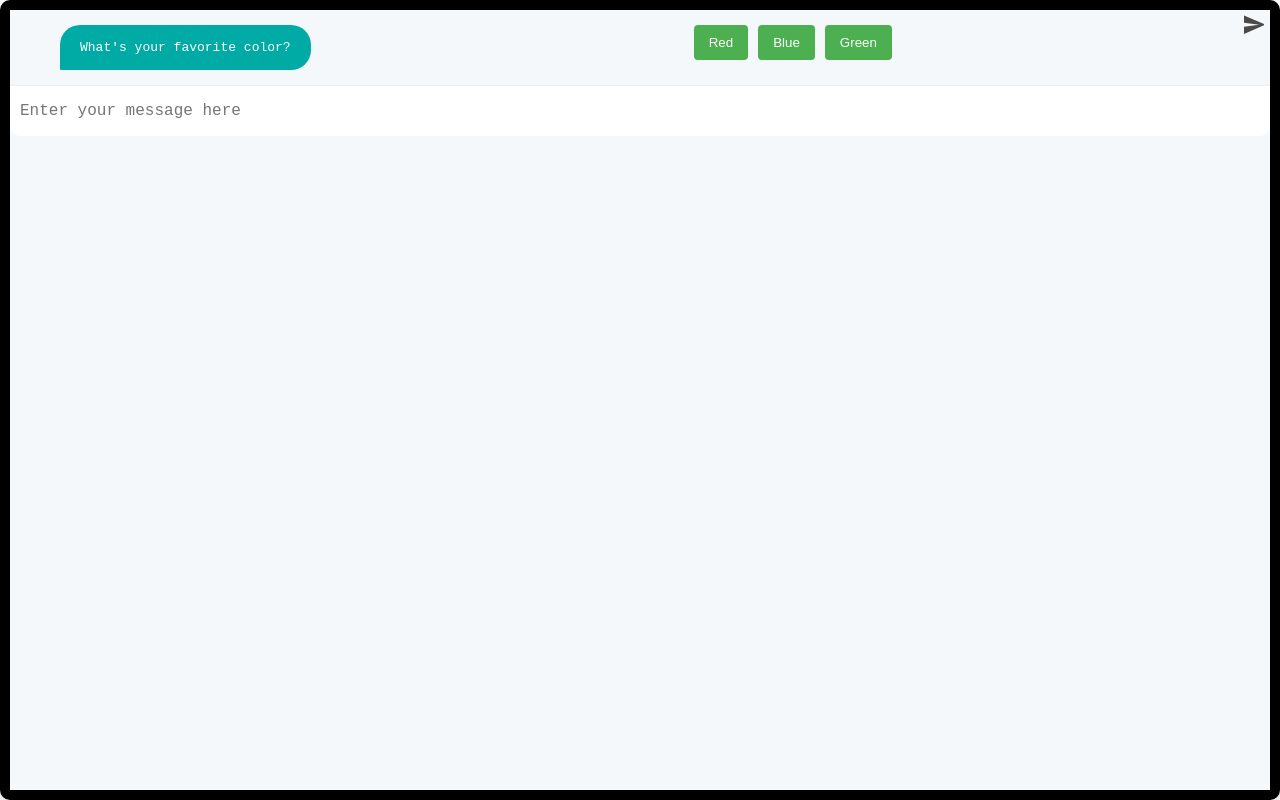
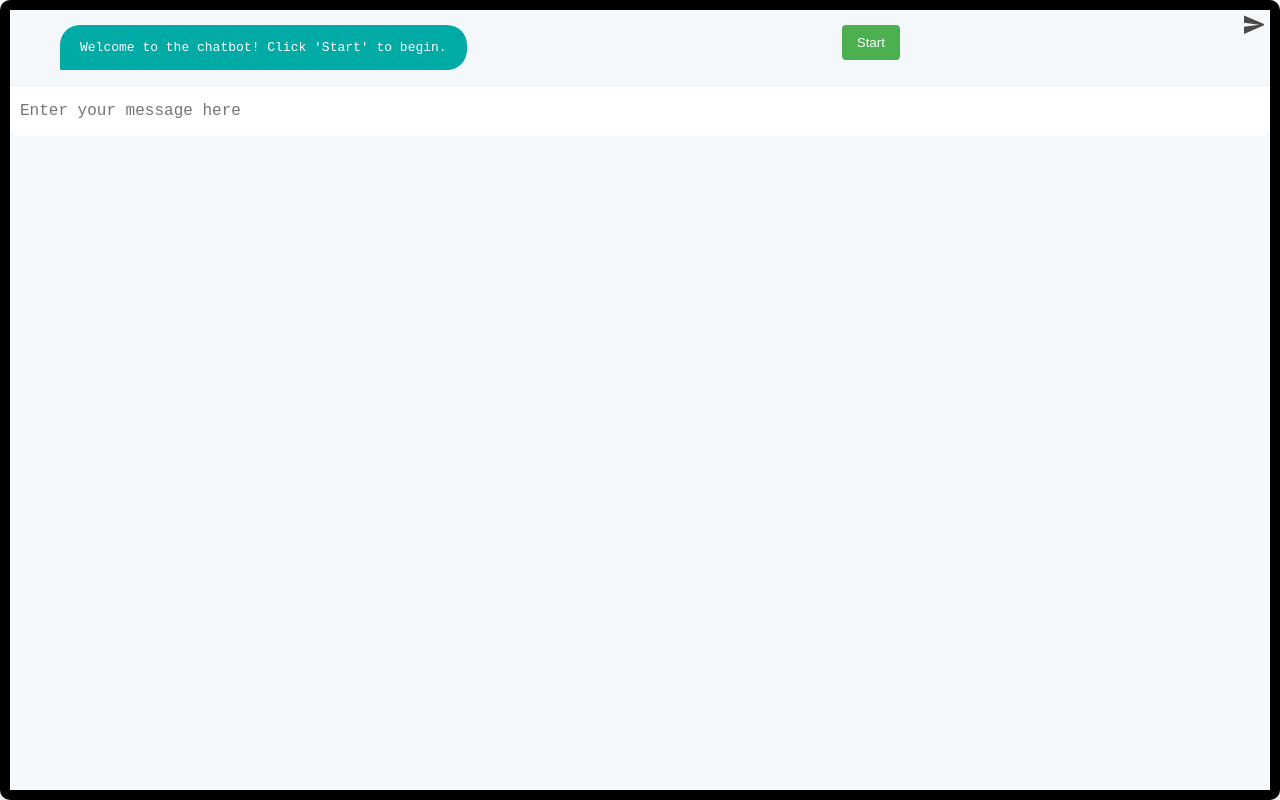
Before and after one commit to Jung500/conuhack2024-duckling_squad, a React (Create React App) app: page / in a window 1280 px wide. Built offline with nearby package versions, Linux system fonts and the light colour scheme.

Commit message:
Correction bug double affichage

```diff
--- a/src/components/ChatBot/ChatBot.js
+++ b/src/components/ChatBot/ChatBot.js
@@ -22,12 +22,21 @@ function Chatbot() {
       text: "What's your favorite animal?",
       options: ['Dog', 'Cat', 'Bird'],
     },
+    {
+        text: "What's your favorite month?",
+        options: ['Jan', 'Feb', 'mar'],
+      },
     // Add more questions as needed
   ];
 
   useEffect(() => {
     async function loadWelcomeMessage() {
-      const welcomeMessage = await API.GetChatbotResponse("Question 1");
+      const welcomeMessage = {
+        text: "Welcome to the chatbot! Click 'Start' to begin.",
+        options: ['Start'],
+        type: 'question'
+      };
+
       setMessages([
         <BotMessage
           key="0"
@@ -39,30 +48,22 @@ function Chatbot() {
     loadWelcomeMessage();
   }, []);
 
-  useEffect(() => {
-    // Only proceed if there are more questions to ask
-    if (currentQuestionIndex < questions.length) {
-      const nextQuestion = questions[currentQuestionIndex];
-      const questionMessage = {
-        text: nextQuestion.text,
-        options: nextQuestion.options,
-        type: 'question'
-      };
-
+  const handleOptionSelected = option => {
+    if (option === 'Start') {
+      // Load the first question when 'Start' is selected
+      const firstQuestion = questions[currentQuestionIndex];
       const botMessage = (
         <BotMessage
-          key={messages.length}
-          message={questionMessage}
+          key="1"
+          message={{ ...firstQuestion, type: 'question' }}
           onOptionSelected={handleOptionSelected}
         />
       );
       setMessages(prevMessages => [...prevMessages, botMessage]);
+    } else {
+      // Handle other options as before
+      send(option, true);
     }
-  }, [currentQuestionIndex]);
-
-  const handleOptionSelected = option => {
-    // Send the user's choice
-    send(option, true);
   };
 
   const send = async (text, isOption = false) => {
@@ -70,9 +71,23 @@ function Chatbot() {
     const userMessage = <UserMessage key={messages.length + 1} text={text} />;
     setMessages(prevMessages => [...prevMessages, userMessage]);
 
-    // Check if the message is a user's choice and proceed to the next question
-    if (isOption && currentQuestionIndex < questions.length - 1) {
-      setCurrentQuestionIndex(currentIndex => currentIndex + 1);
+    if (isOption) {
+      // Increment currentQuestionIndex to load the next question
+      setCurrentQuestionIndex(currentIndex => {
+        const nextIndex = currentIndex + 1;
+        if (nextIndex < questions.length) {
+          const nextQuestion = questions[nextIndex];
+          const botMessage = (
+            <BotMessage
+              key={messages.length + 2}
+              message={{ ...nextQuestion, type: 'question' }}
+              onOptionSelected={handleOptionSelected}
+            />
+          );
+          setMessages(prevMessages => [...prevMessages, botMessage]);
+        }
+        return nextIndex;
+      });
     } else {
       // Handle regular text message (e.g., initial greeting or non-option responses)
       const botResponse = await API.GetChatbotResponse(text);
```
